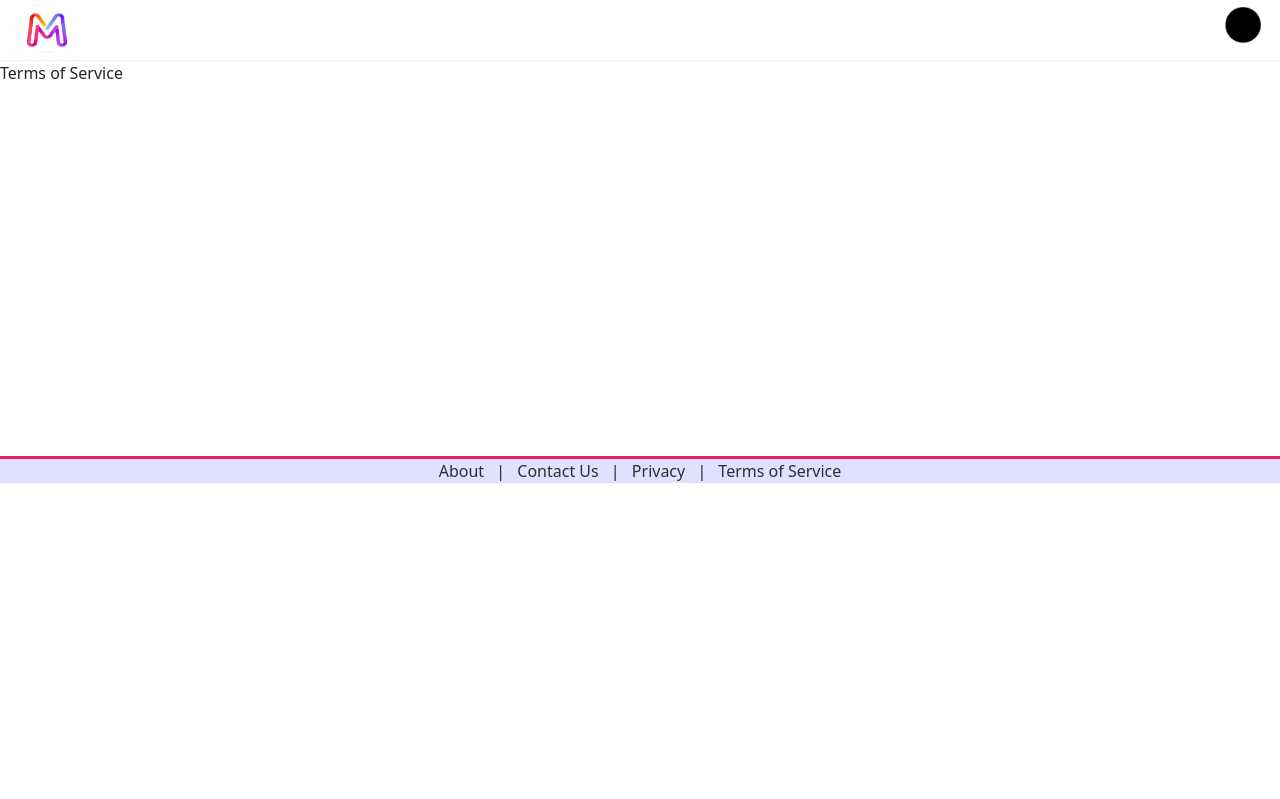
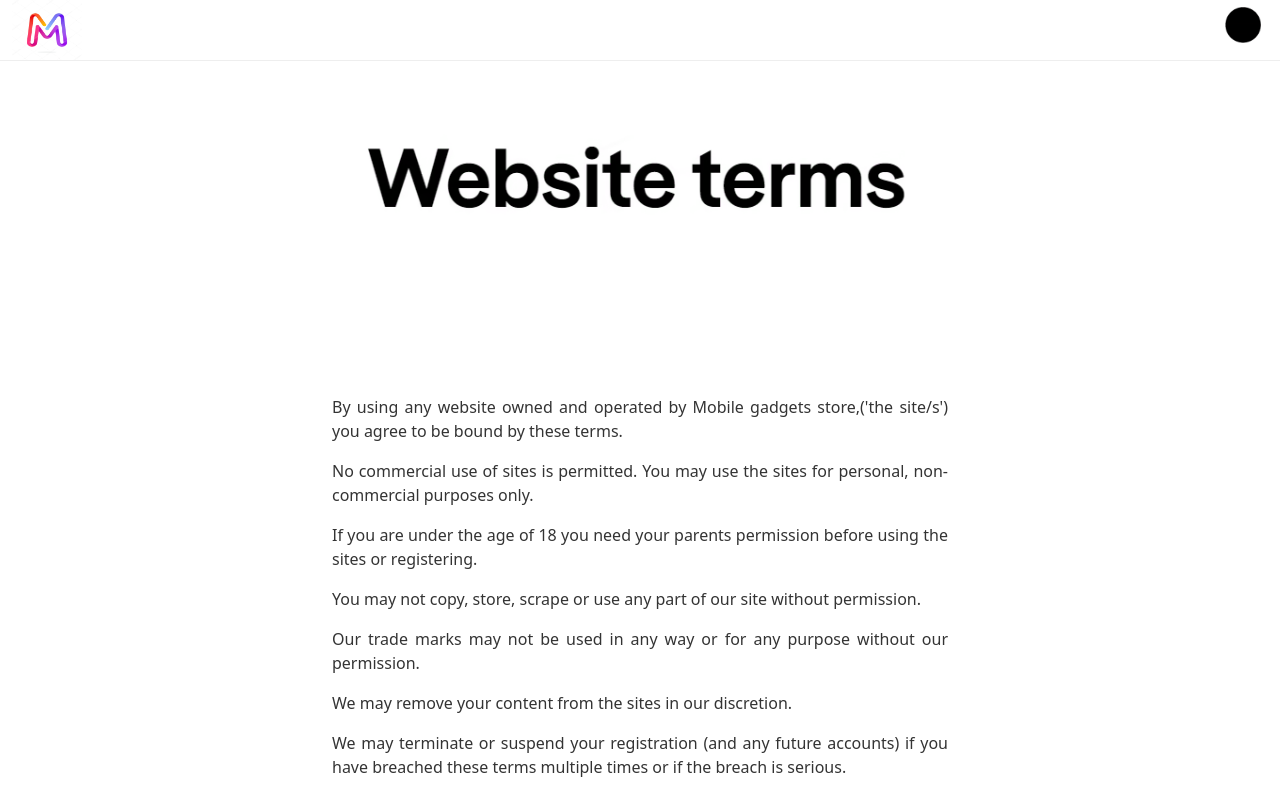
Before and after one commit to yogesh147/trending, a React (Create React App) app: page /terms-of-services in a window 1280 px wide. Shown: the top 799 px of the page. Built offline with nearby package versions, Linux system fonts and the light colour scheme.

Commit message:
add all footer pages

```diff
--- a/src/component/Footer.js
+++ b/src/component/Footer.js
@@ -6,7 +6,7 @@ import '../css/custom.css';
 export default function Footer() {
 
    return (
-      <Container fluid className="mt-60">
+      <Container fluid className="mt-29p">
          <Row className="footer text-center">
             <Col sm={12} md={12} lg={12} xl={12} xxl={12} xs={12} >
                <NavLink to={"/about"} className="footer-link">
--- a/src/component/Privacy.js
+++ b/src/component/Privacy.js
@@ -33,8 +33,8 @@ export default function Privacy() {
                             <p></p>
                             <p>
                                 In short, "I," "us," "we," or "our" never ever use any kind of personal information
-                                 or data without your consent. Sometimes we use your information only to save or
-                                 track gadgets that provide a better UI experience and ease. So, don't worry.
+                                or data without your consent. Sometimes we use your information only to save or
+                                track gadgets that provide a better UI experience and ease. So, don't worry.
                             </p>
                         </div>
                     </Col>
--- a/src/component/TermsOfService.js
+++ b/src/component/TermsOfService.js
@@ -1,9 +1,50 @@
 import React from 'react';
+import '../css/custom.css';
+import term from "../images/terms.avif";
+import { Container, Row, Col } from 'react-bootstrap';
 
 export default function TermsOfService() {
     return (
         <>
-            Terms of Service
+            <img src={term} className='infoImg' alt="TermsOfService" />
+
+            <Container fluid>
+                <Row>
+                    <Col sm={12} md={3} lg={3} xl={3} xxl={3} xs={12} >
+                    </Col>
+                    <Col sm={12} md={6} lg={6} xl={6} xxl={6} xs={12} >
+                        <div className="footer-text">
+                            <p>
+                                By using any website owned and operated by Mobile gadgets store,('the site/s') you
+                                agree to be bound by these terms.
+                            <p></p>
+                                No commercial use of sites is permitted. You may use the sites for personal,
+                                non-commercial purposes only.
+                            <p></p>
+                                If you are under the age of 18 you need your parents permission before using the
+                                sites or registering.
+                            <p></p>
+                                You may not copy, store, scrape or use any part of our site without permission.
+                            <p></p>
+                                Our trade marks may not be used in any way or for any purpose without our
+                                permission.
+                            <p></p>
+                                We may remove your content from the sites in our discretion.
+                            <p></p>
+                                We may terminate or suspend your registration (and any future accounts) if you
+                                have breached these terms multiple times or if the breach is serious.
+                            <p></p>
+                                Your all personal data are safe and cannot be used in any other illegal ways.
+                            <p></p>
+                                If you find any wrong or abusive content, then please contact us by email at
+                                <b> yogesh.ch0udhary@yahoo.com</b> on a prior basis.
+                            </p>
+                        </div>
+                    </Col>
+                    <Col sm={12} md={3} lg={3} xl={3} xxl={3} xs={12} >
+                    </Col>
+                </Row>
+            </Container>
         </>
     );
 }
--- a/src/css/custom.css
+++ b/src/css/custom.css
@@ -61,12 +61,11 @@
 }
 
 .footer {
-    background-color: rgba(0, 0, 255, 0.123);
     border-top-style: solid;
     border-top-color: #E91E63;
 }
 
-.mt-60 {
+.mt-29p {
     margin-top: 29%;
 }
 
```
Also changed, not shown: src/images/terms.avif (added).
